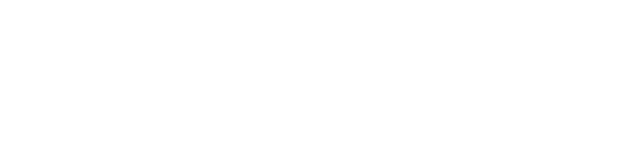
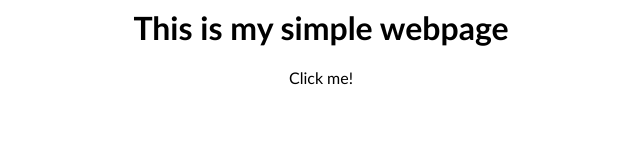
Before and after one commit to yddobyb/2800-202510-DTC14, a plain HTML site: page example.html in a window 1280 px wide. Shown: the whole page, without its empty margins (319-959 px from the left). Drawn offline with Linux system fonts and the light colour scheme.

Commit message:
practice git

```diff
--- a/example.html
+++ b/example.html
@@ -3,4 +3,11 @@
 <head>
     <link rel="stylesheet" href="style.css">
 
+<body>
+    <h1 id="title">This is my simple webpage</h1>
+    <div class="content clickable">
+        <p>Click me!</p>
+    </div>
+</body>
+
 </html>
```
